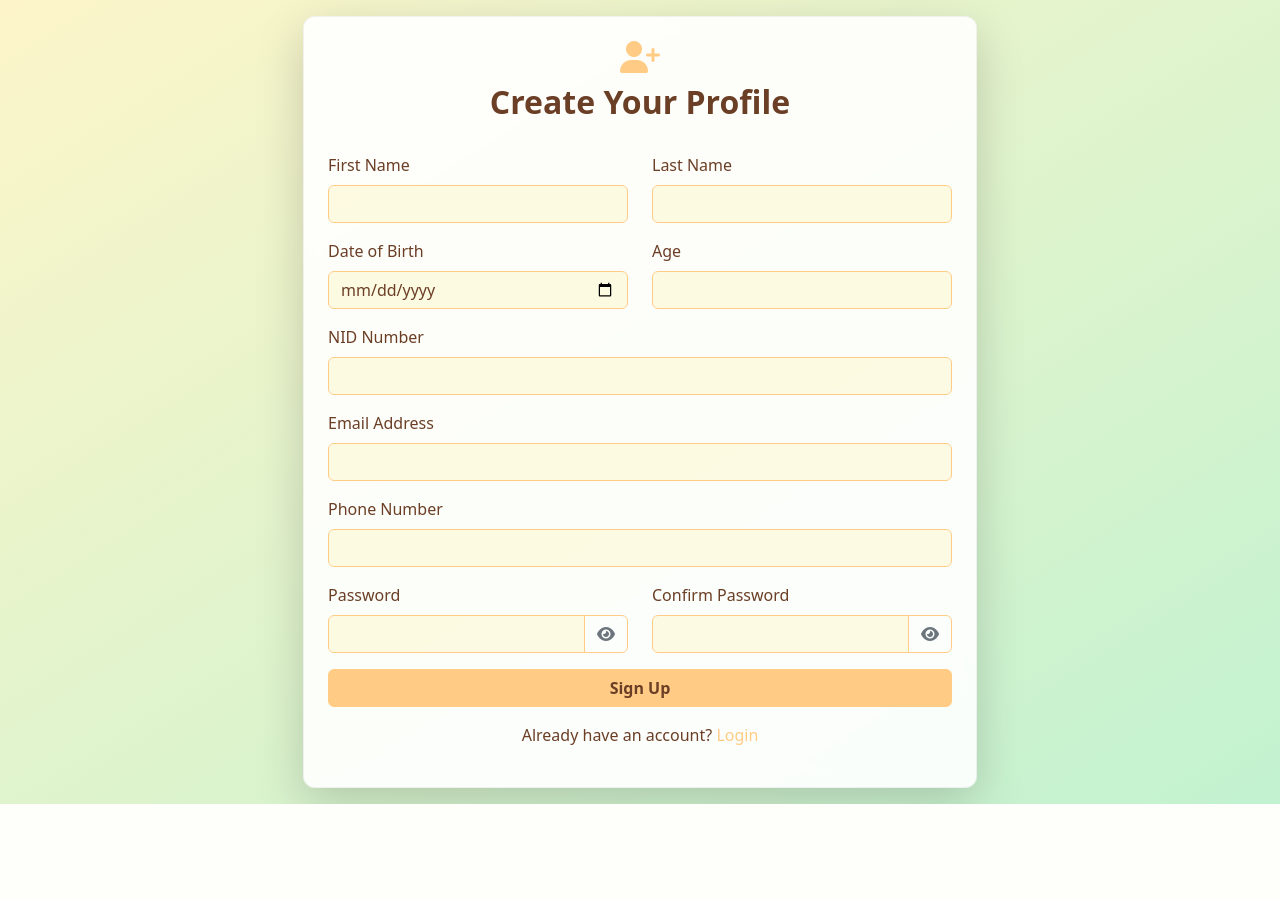
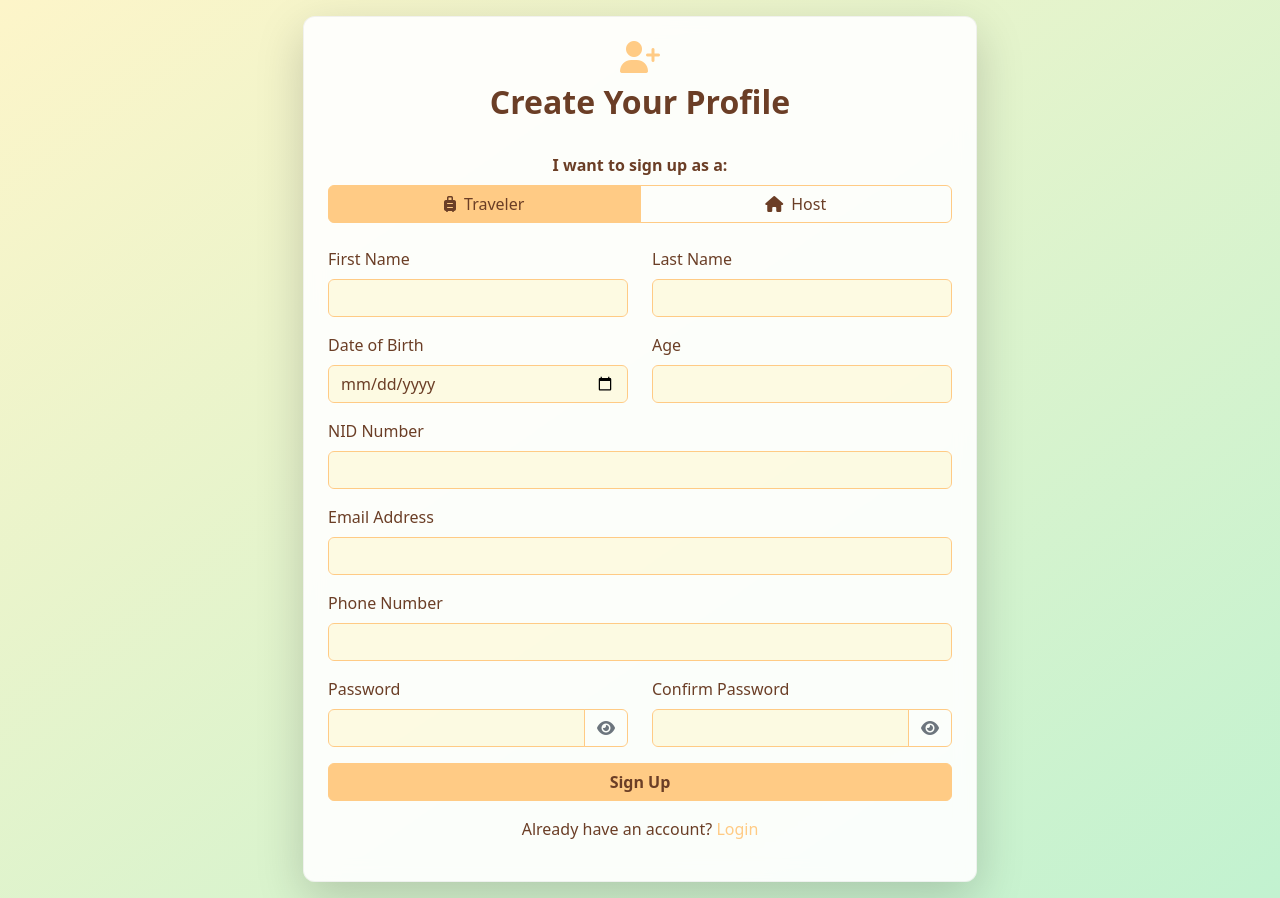
Before and after one commit to SheikhTrump/Nomad-Co, a Flask app: page /signup in a window 1280 px wide. Before the commit the page ends 804 px from the top, so only its background shows below. Run offline with Flask 3, Linux system fonts and the light colour scheme.

Commit message:
Update signup.html
added host signup

```diff
--- a/templates/signup.html
+++ b/templates/signup.html
@@ -4,13 +4,12 @@
 <head>
     <meta charset="UTF-8">
     <meta name="viewport" content="width=device-width, initial-scale=1.0">
-    <title>Traveler Sign Up - NomadNest</title>
+    <title>Sign Up - NomadNest</title>
     <link href="https://cdn.jsdelivr.net/npm/bootstrap@5.3.3/dist/css/bootstrap.min.css" rel="stylesheet">
-    <!-- Font Awesome for Icons -->
     <link rel="stylesheet" href="https://cdnjs.cloudflare.com/ajax/libs/font-awesome/6.5.2/css/all.min.css">
     <style>
         body {
-            /* Using a subtle gradient from your new palette */
+
             background-color: #fdf5c9;
             background-image: linear-gradient(to bottom right, #fdf5c9, #c2f2d0);
         }
@@ -18,33 +17,32 @@
             background-color: rgba(255, 255, 255, 0.9);
             backdrop-filter: blur(10px);
             border: 1px solid rgba(0, 0, 0, 0.05);
-            /* Using the dark brown for text */
+
             color: #6b3e26;
             max-width: 800px;
             border-radius: 0.75rem;
         }
-        /* ADDED: Explicit style for form labels to ensure visibility */
         .form-label {
             font-weight: 500;
             color: #6b3e26;
         }
         .form-control, .form-select {
-            background-color: rgba(253, 245, 201, 0.5); /* Light yellow transparent */
+            background-color: rgba(253, 245, 201, 0.5);
             border-color: #ffcb85;
             color: #6b3e26;
         }
         .form-control:focus, .form-select:focus {
             background-color: rgba(253, 245, 201, 0.7);
-            /* Using the pink for the focus color */
+
             border-color: #ffc5d9;
             color: #6b3e26;
             box-shadow: 0 0 0 0.25rem rgba(255, 197, 217, 0.3);
         }
         .btn-primary {
-            /* Using the peach/orange as the primary button color */
+
             background-color: #ffcb85;
             border-color: #ffcb85;
-            color: #6b3e26; /* Dark text for contrast */
+            color: #6b3e26;
             font-weight: bold;
         }
         .btn-primary:hover {
@@ -52,13 +50,17 @@
             border-color: #ffc5d9;
             color: #6b3e26;
         }
-        .alert-danger {
-            background-color: #f8d7da;
-            color: #721c24;
-            border-color: #f5c6cb;
+
+        .btn-outline-custom {
+            color: #6b3e26;
+            border-color: #ffcb85;
+        }
+        .btn-check:checked + .btn-outline-custom, .btn-outline-custom:hover {
+            color: #6b3e26;
+            background-color: #ffcb85;
+            border-color: #ffcb85;
         }
         a {
-            /* Using the peach/orange for links */
             color: #ffcb85;
             text-decoration: none;
             font-weight: 500;
@@ -91,93 +93,46 @@
           {% endif %}
         {% endwith %}
         <form action="{{ url_for('auth.signup') }}" method="post">
-            <div class="row">
-                <div class="col-md-6 mb-3">
-                    <label for="first_name" class="form-label">First Name</label>
-                    <input type="text" class="form-control" id="first_name" name="first_name" required>
-                </div>
-                <div class="col-md-6 mb-3">
-                    <label for="last_name" class="form-label">Last Name</label>
-                    <input type="text" class="form-control" id="last_name" name="last_name" required>
+            <div class="mb-4 text-center">
+                <label class="form-label fw-bold">I want to sign up as a:</label>
+                <div class="btn-group d-flex" role="group">
+                    <input type="radio" class="btn-check" name="role" id="traveler" value="traveler" autocomplete="off" checked>
+                    <label class="btn btn-outline-custom w-100" for="traveler"><i class="fas fa-suitcase-rolling me-2"></i>Traveler</label>
+                    <input type="radio" class="btn-check" name="role" id="host" value="host" autocomplete="off">
+                    <label class="btn btn-outline-custom w-100" for="host"><i class="fas fa-home me-2"></i>Host</label>
                 </div>
             </div>
             <div class="row">
-                <div class="col-md-6 mb-3">
-                    <label for="dob" class="form-label">Date of Birth</label>
-                    <input type="date" class="form-control" id="dob" name="dob" required>
-                </div>
-                <div class="col-md-6 mb-3">
-                    <label for="age" class="form-label">Age</label>
-                    <input type="number" class="form-control" id="age" name="age" required readonly>
-                </div>
-            </div>
-            <div class="mb-3">
-                <label for="nid" class="form-label">NID Number</label>
-                <input type="text" class="form-control" id="nid" name="nid" required>
-            </div>
-            <div class="mb-3">
-                <label for="email" class="form-label">Email Address</label>
-                <input type="email" class="form-control" id="email" name="email" required>
-            </div>
-            <div class="mb-3">
-                <label for="phone" class="form-label">Phone Number</label>
-                <input type="tel" class="form-control" id="phone" name="phone" required>
+                <div class="col-md-6 mb-3"><label for="first_name" class="form-label">First Name</label><input type="text" class="form-control" id="first_name" name="first_name" required></div>
+                <div class="col-md-6 mb-3"><label for="last_name" class="form-label">Last Name</label><input type="text" class="form-control" id="last_name" name="last_name" required></div>
             </div>
             <div class="row">
-                <div class="col-md-6 mb-3">
-                    <label for="password" class="form-label">Password</label>
-                    <div class="input-group">
-                        <input type="password" class="form-control" id="password" name="password" required>
-                        <button class="btn btn-outline-secondary" type="button" onclick="togglePasswordVisibility('password', this)">
-                            <i class="fas fa-eye text-secondary"></i>
-                        </button>
-                    </div>
-                </div>
-                <div class="col-md-6 mb-3">
-                    <label for="confirm_password" class="form-label">Confirm Password</label>
-                    <div class="input-group">
-                        <input type="password" class="form-control" id="confirm_password" name="confirm_password" required>
-                        <button class="btn btn-outline-secondary" type="button" onclick="togglePasswordVisibility('confirm_password', this)">
-                            <i class="fas fa-eye text-secondary"></i>
-                        </button>
-                    </div>
-                </div>
+                <div class="col-md-6 mb-3"><label for="dob" class="form-label">Date of Birth</label><input type="date" class="form-control" id="dob" name="dob" required></div>
+                <div class="col-md-6 mb-3"><label for="age" class="form-label">Age</label><input type="number" class="form-control" id="age" name="age" required readonly></div>
             </div>
-            <div class="d-grid">
-                <button type="submit" class="btn btn-primary">Sign Up</button>
+            <div class="mb-3"><label for="nid" class="form-label">NID Number</label><input type="text" class="form-control" id="nid" name="nid" required></div>
+            <div class="mb-3"><label for="email" class="form-label">Email Address</label><input type="email" class="form-control" id="email" name="email" required></div>
+            <div class="mb-3"><label for="phone" class="form-label">Phone Number</label><input type="tel" class="form-control" id="phone" name="phone" required></div>
+            <div class="row">
+                <div class="col-md-6 mb-3"><label for="password" class="form-label">Password</label><div class="input-group"><input type="password" class="form-control" id="password" name="password" required><button class="btn btn-outline-secondary" type="button" onclick="togglePasswordVisibility('password', this)"><i class="fas fa-eye text-secondary"></i></button></div></div>
+                <div class="col-md-6 mb-3"><label for="confirm_password" class="form-label">Confirm Password</label><div class="input-group"><input type="password" class="form-control" id="confirm_password" name="confirm_password" required><button class="btn btn-outline-secondary" type="button" onclick="togglePasswordVisibility('confirm_password', this)"><i class="fas fa-eye text-secondary"></i></button></div></div>
             </div>
+            <div class="d-grid"><button type="submit" class="btn btn-primary">Sign Up</button></div>
         </form>
         <p class="text-center mt-3">Already have an account? <a href="{{ url_for('auth.login') }}">Login</a></p>
     </div>
     <script src="https://cdn.jsdelivr.net/npm/bootstrap@5.3.3/dist/js/bootstrap.bundle.min.js"></script>
     <script>
         document.getElementById('dob').addEventListener('change', function() {
-            const dob = new Date(this.value);
-            if (isNaN(dob)) {
-                document.getElementById('age').value = '';
-                return;
-            }
-            const today = new Date();
-            let age = today.getFullYear() - dob.getFullYear();
-            const monthDifference = today.getMonth() - dob.getMonth();
-            if (monthDifference < 0 || (monthDifference === 0 && today.getDate() < dob.getDate())) {
-                age--;
-            }
+            const dob = new Date(this.value); if (isNaN(dob)) { document.getElementById('age').value = ''; return; }
+            const today = new Date(); let age = today.getFullYear() - dob.getFullYear(); const monthDifference = today.getMonth() - dob.getMonth();
+            if (monthDifference < 0 || (monthDifference === 0 && today.getDate() < dob.getDate())) { age--; }
             document.getElementById('age').value = age >= 0 ? age : 0;
         });
-
         function togglePasswordVisibility(fieldId, button) {
-            const passwordField = document.getElementById(fieldId);
-            const icon = button.querySelector('i');
-            if (passwordField.type === 'password') {
-                passwordField.type = 'text';
-                icon.classList.remove('fa-eye');
-                icon.classList.add('fa-eye-slash');
-            } else {
-                passwordField.type = 'password';
-                icon.classList.remove('fa-eye-slash');
-                icon.classList.add('fa-eye');
-            }
+            const passwordField = document.getElementById(fieldId); const icon = button.querySelector('i');
+            if (passwordField.type === 'password') { passwordField.type = 'text'; icon.classList.remove('fa-eye'); icon.classList.add('fa-eye-slash'); }
+            else { passwordField.type = 'password'; icon.classList.remove('fa-eye-slash'); icon.classList.add('fa-eye'); }
         }
     </script>
 </body>
```
